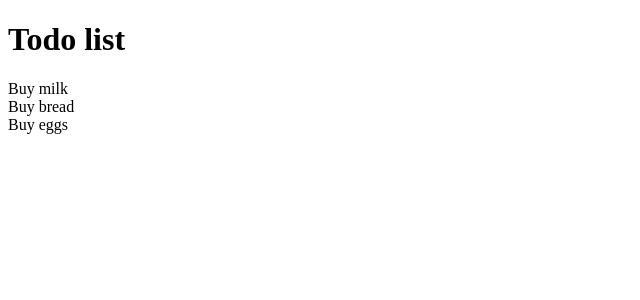
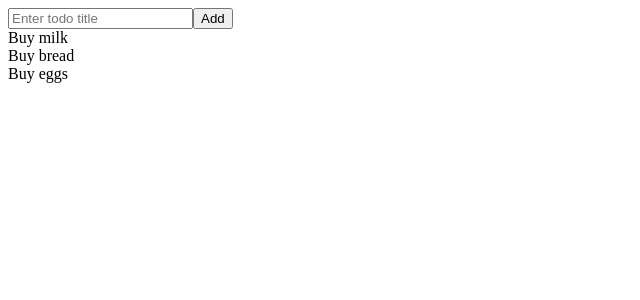
Before and after one commit to shoshta73/hub, a React (Vite) app: page / in a window 1280 px wide. Shown: the top 300 px of the page, without its empty margins (0-640 px from the left). Built offline with nearby package versions, Linux system fonts and the light colour scheme.

Commit message:
feat: add form for adding items to the list

```diff
--- a/src/App.jsx
+++ b/src/App.jsx
@@ -1,3 +1,5 @@
+import { useRef } from "react";
+
 /**
  * @typedef {Object} Todo - Todo object
  * @property {string} title - Todo title
@@ -40,10 +42,45 @@ function ItemsList({ items }) {
   );
 }
 
+/**
+ * Renders form for adding new todo item
+ */
+function AddItemForm() {
+  /** @type {React.RefObject<HTMLInputElement>} @default null */
+  const inputRef = useRef(null);
+
+  /**
+   * Handles form submit
+   *
+   * @param {React.FormEvent<HTMLFormElement>} e - Form event
+   */
+  const handleSubmit = (e) => {
+    e.preventDefault();
+    const title = inputRef.current.value;
+
+    todos.push({
+      title,
+      status: 0,
+      id: (todos.length + 1).toString(),
+    });
+
+    inputRef.current.value = "";
+
+    console.log(todos);
+  };
+
+  return (
+    <form onSubmit={handleSubmit}>
+      <input ref={inputRef} type="text" placeholder="Enter todo title" />
+      <button type="submit">Add</button>
+    </form>
+  );
+}
+
 function App() {
   return (
     <div>
-      <h1>Todo list</h1>
+      <AddItemForm />
       <ItemsList items={todos} />
     </div>
   );
```
Also changed, not shown: 4 other files (tests, documents, lock files or other folders).
